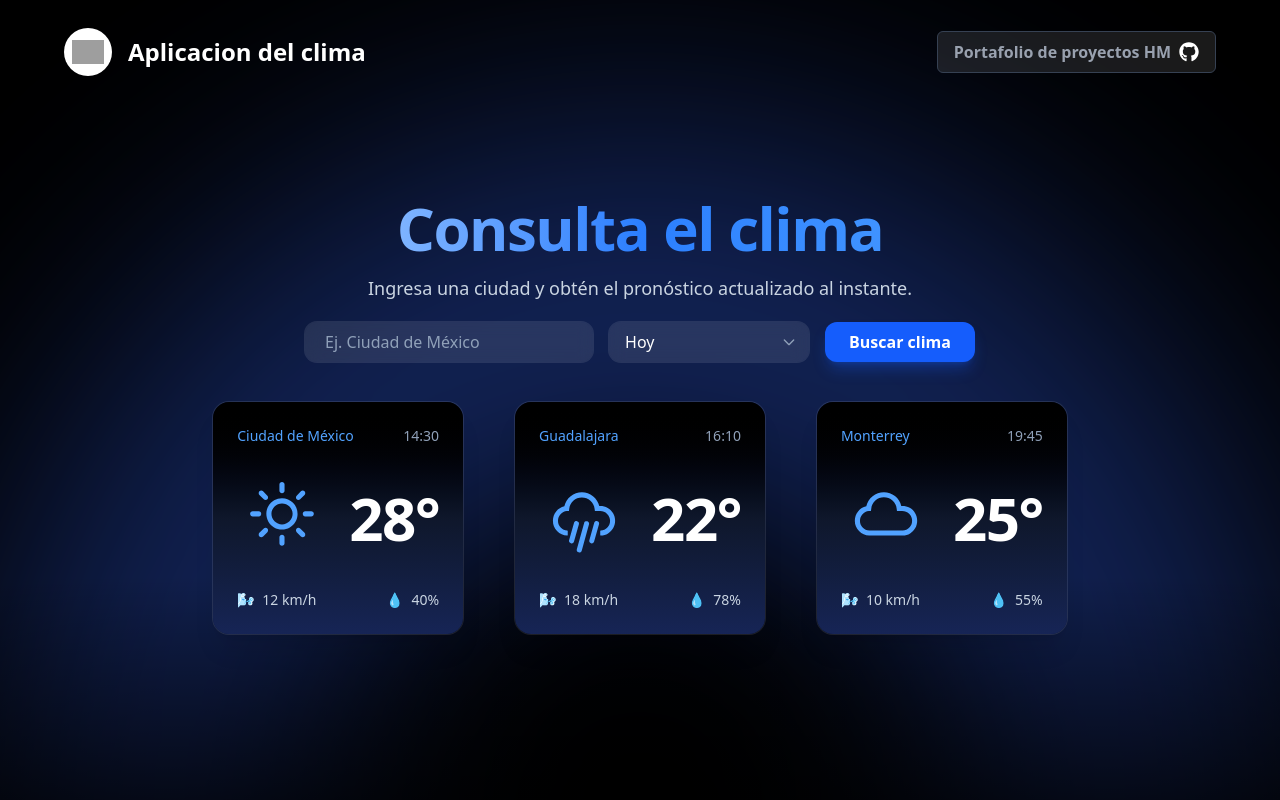
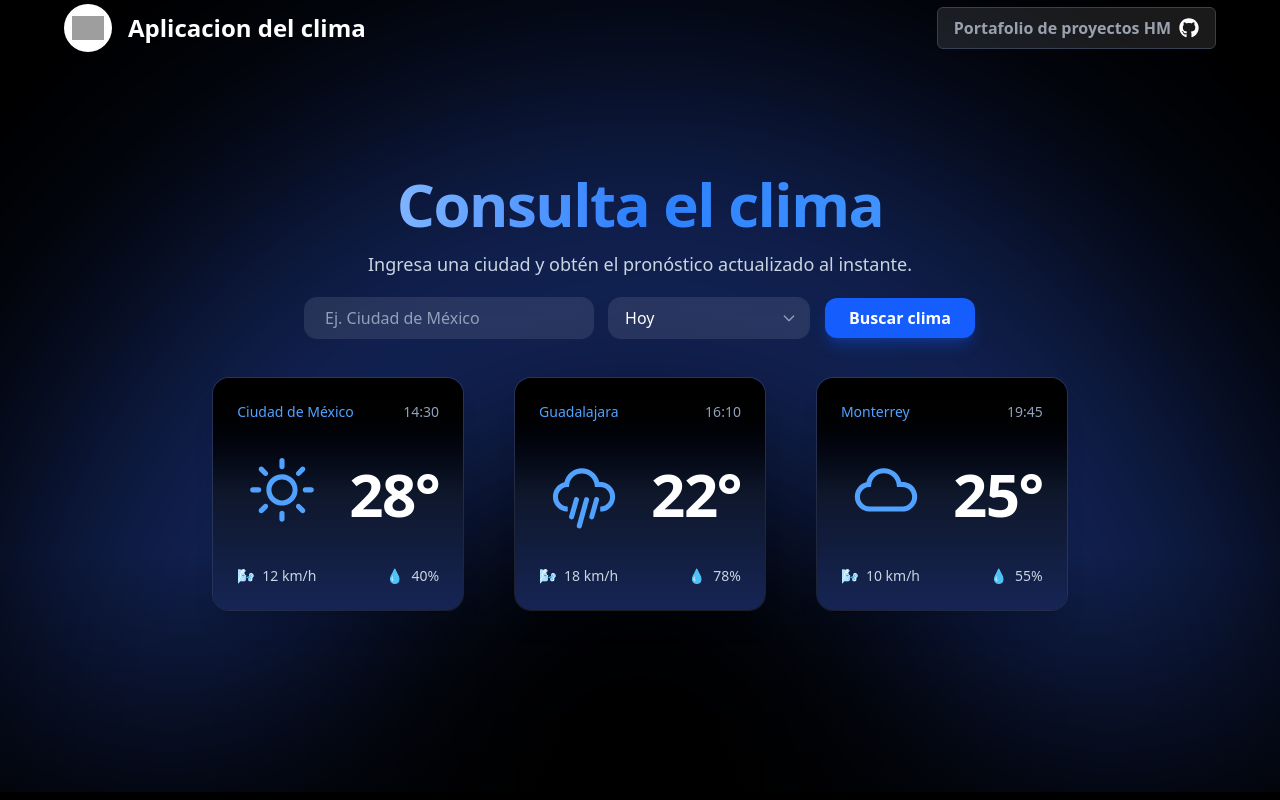
Before and after one commit to EnriqueHM31/clima-aplicacion, a React (Vite) app: page / in a window 1280 px wide. Shown: the top 800 px of the page. Built offline with nearby package versions, Linux system fonts and the light colour scheme; grey boxes are pictures that could not be loaded; what tailwind-animations would draw is missing.

Commit message:
Eliminar padding superior en el componente Fondo: se ha ajustado la clase del div que envuelve a los hijos, eliminando el padding superior para mejorar el diseño del componente.

```diff
--- a/src/components/Landing/Fondo.tsx
+++ b/src/components/Landing/Fondo.tsx
@@ -8,7 +8,7 @@
                 }}
             />
 
-            <div className="relative z-10 pt-6">{children}</div>
+            <div className="relative z-10 ">{children}</div>
         </div>
     );
 }
```
